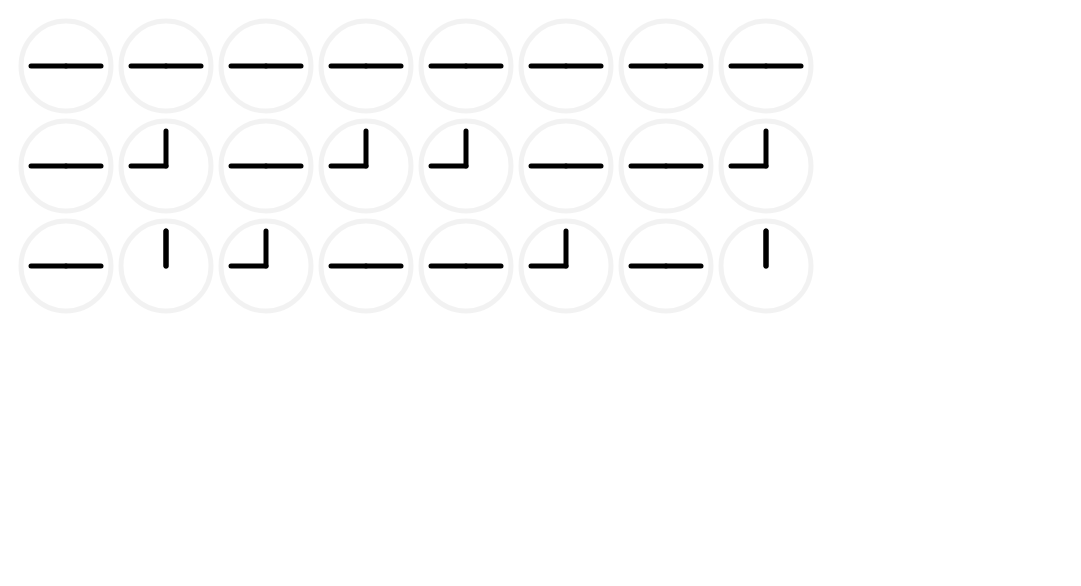
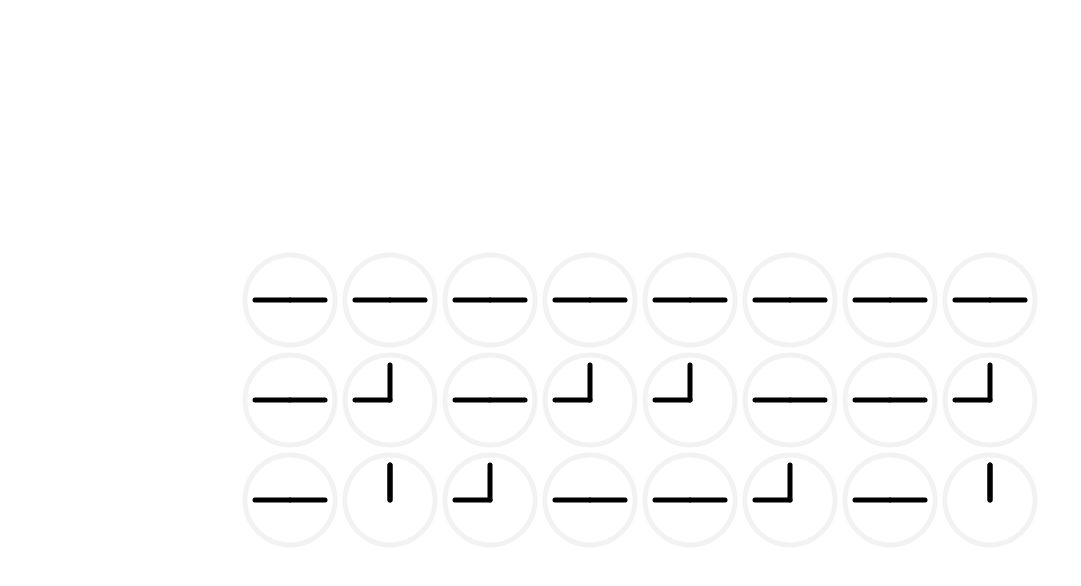
Before and after one commit to atkinchris/analogue-clock, a React app: page / in a window 1280 px wide. Shown: the top 586 px of the page, without its empty margins (0-1081 px from the left). Built offline with nearby package versions, Linux system fonts and the light colour scheme.

Commit message:
Wrap digits in a container

```diff
--- /dev/null
+++ b/src/components/App.jsx
@@ -0,0 +1,16 @@
+import React from 'react'
+import PropTypes from 'prop-types'
+
+import Digits from './Digits'
+
+const App = ({ digits }) => (
+  <div className="container">
+    <Digits digits={digits} />
+  </div>
+)
+
+App.propTypes = {
+  digits: PropTypes.arrayOf(PropTypes.array).isRequired,
+}
+
+export default App
--- a/src/index.jsx
+++ b/src/index.jsx
@@ -3,7 +3,7 @@ import { render } from 'react-dom'
 
 import './styles.css'
 
-import Digits from './components/Digits'
+import App from './components/App'
 import DIGITS from './digits'
 
 const mountElement = document.getElementById('root')
@@ -44,7 +44,7 @@ const update = () => {
   })
 
   render(
-    <Digits digits={digits} />,
+    <App digits={digits} />,
     mountElement,
   )
 
--- a/src/styles.css
+++ b/src/styles.css
@@ -1,6 +1,10 @@
-body {
+html,
+body,
+#root {
   margin: 0;
-  padding: 1rem;
+  padding: 0;
+  height: 100%;
+  width: 100%;
 }
 
 .hand {
@@ -26,3 +30,13 @@ body {
   display: flex;
   flex-direction: row;
 }
+
+.container {
+  height: 100%;
+  width: 100%;
+
+  display: flex;
+  flex-direction: column;
+  align-items: center;
+  justify-content: center;
+}
```
